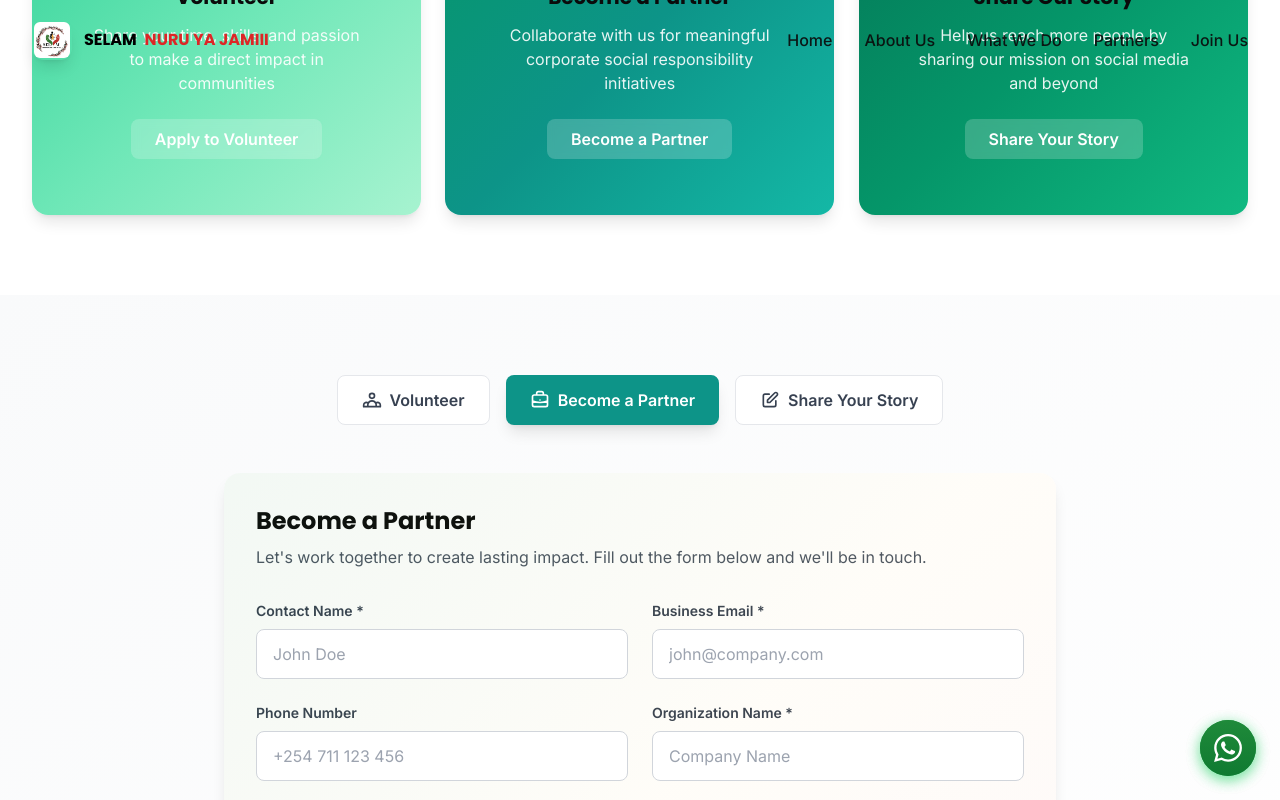
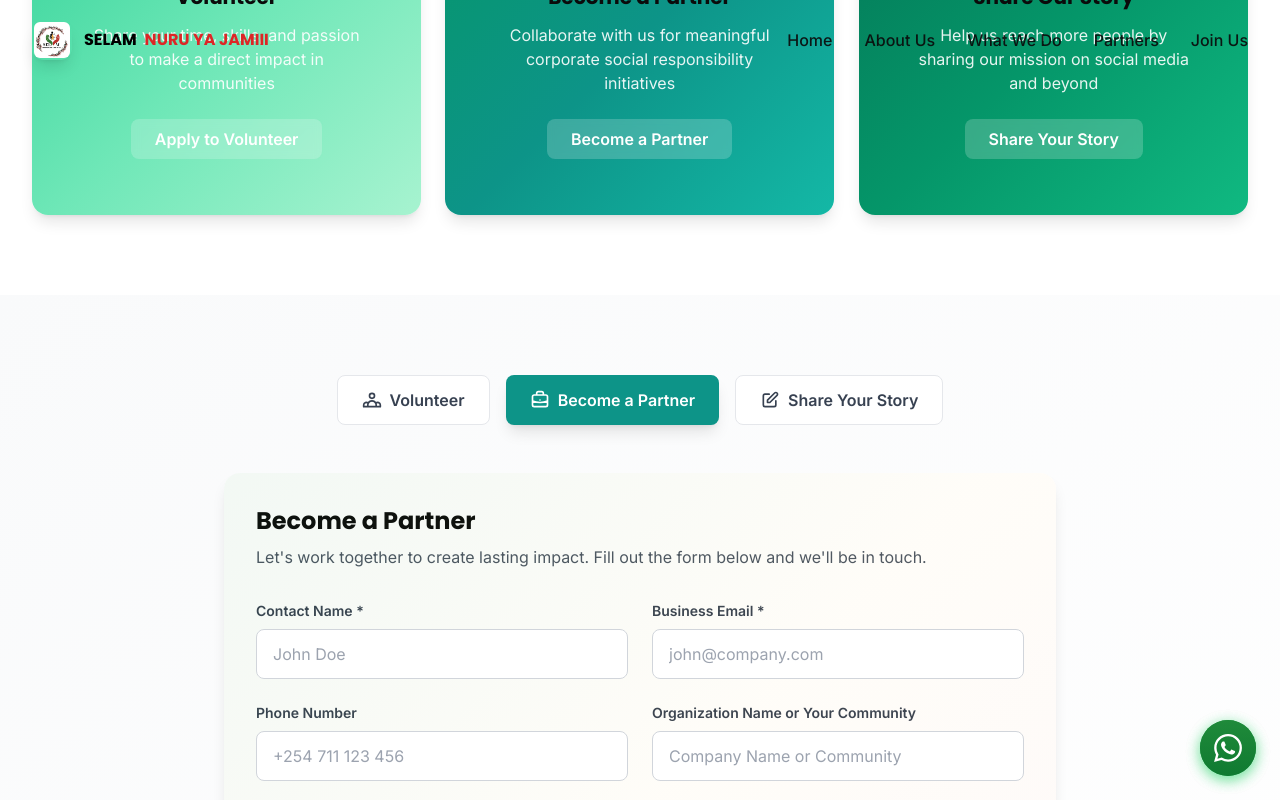
Before and after one commit to Vinn254/selam-NGO, a Next.js app: page /join-us in a window 1280 px wide. Both pictures are taken after a click on the button "Become a Partner". Shown: the part 713-1513 px from the top of the page. Built offline with nearby package versions, Linux system fonts and the light colour scheme.

Commit message:
Update organization name field to include community for membership

```diff
--- a/app/join-us/page.js
+++ b/app/join-us/page.js
@@ -502,7 +502,7 @@ export default function JoinUsPage() {
                     </div>
                     <div>
                       <label htmlFor="part-org" className="block text-sm font-semibold text-gray-700 mb-2">
-                        Organization Name *
+                        Organization Name or Your Community
                       </label>
                       <input
                         type="text"
@@ -512,7 +512,7 @@ export default function JoinUsPage() {
                         onChange={handlePartnerChange}
                         required
                         className="w-full px-4 py-3 border border-gray-300 rounded-lg focus:ring-2 focus:ring-teal-500 focus:border-transparent"
-                        placeholder="Company Name"
+                        placeholder="Company Name or Community"
                       />
                     </div>
                   </div>
```
